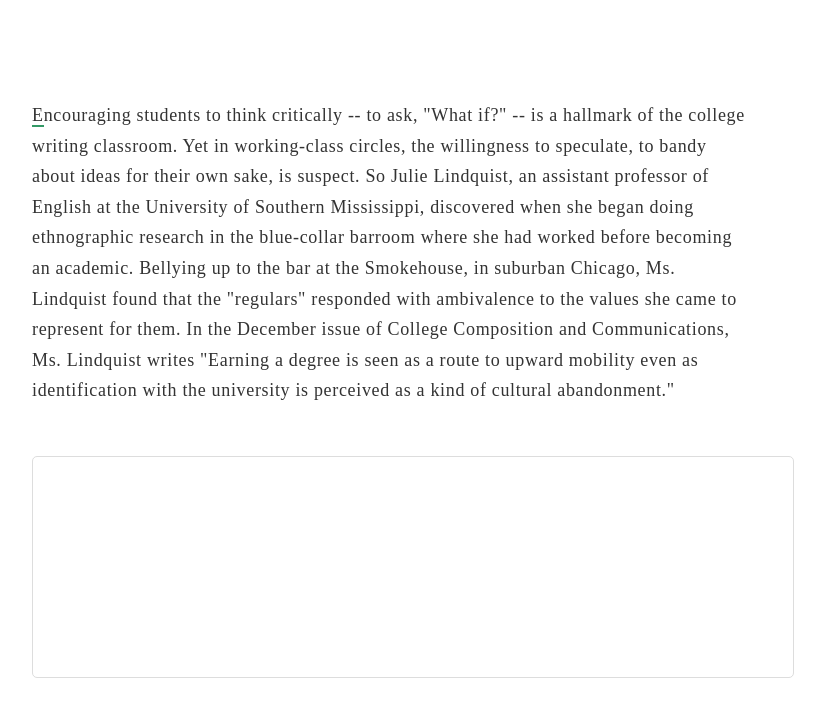
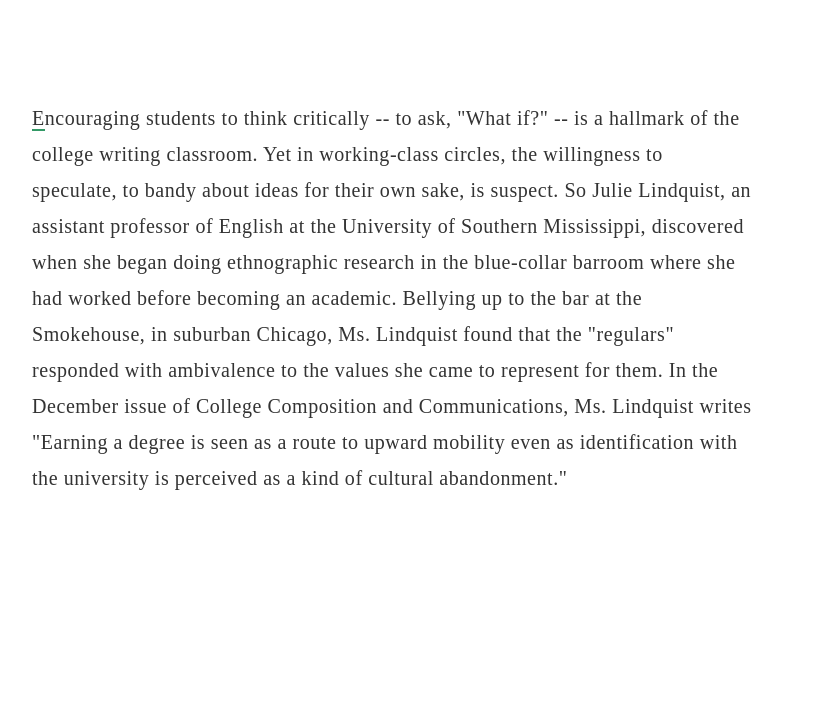
Before and after one commit to rohitpaulk/typefast, a React (Create React App) app: page / in a window 1280 px wide. Shown: the top 716 px of the page, without its empty margins (248-1073 px from the left). Built offline with nearby package versions, Linux system fonts and the light colour scheme.

Commit message:
Replace TextInput with HiddenTExtInput

```diff
--- a/src/App.tsx
+++ b/src/App.tsx
@@ -2,7 +2,7 @@
 import './App.css';
 
 import SnippetBox from './components/SnippetBox';
-import TextInput from './components/TextInput';
+import HiddenTextInput from './components/HiddenTextInput';
 
 interface IAppProps { snippetText: string; }
 interface IAppState { typedText: string; }
@@ -24,7 +24,7 @@
                 <SnippetBox
                     actualText={this.props.snippetText}
                     typedText={this.state.typedText} />
-                <TextInput onChange={this.onTypedTextChange} />
+                <HiddenTextInput onChange={this.onTypedTextChange} />
             </div>
         );
     }
--- /dev/null
+++ b/src/components/HiddenTextInput.css
@@ -0,0 +1,5 @@
+.hidden-text-input-container {
+    position: absolute;
+    top: 0px;
+    visibility: hidden;
+}
--- /dev/null
+++ b/src/components/HiddenTextInput.tsx
@@ -0,0 +1,59 @@
+import * as React from 'react';
+import './HiddenTextInput.css';
+
+interface IProps { onChange: (text: string) => void }
+interface IState { text: string; }
+
+class HiddenTextInput extends React.Component<IProps, IState> {
+    constructor(props: IProps) {
+        super(props)
+        this.state = { text: "" }
+        this.handleKeyPress = this.handleKeyPress.bind(this)
+        this.handleKeyDown = this.handleKeyDown.bind(this)
+    }
+
+    public componentWillMount() {
+        document.addEventListener("keydown", this.handleKeyDown);
+        document.addEventListener("keypress", this.handleKeyPress);
+    }
+
+    public componentWillUnmount() {
+        document.removeEventListener("keydown", this.handleKeyDown);
+        document.removeEventListener("keypress", this.handleKeyPress);
+    }
+
+    public handleKeyDown(e: KeyboardEvent) {
+        if (e.key == 'Backspace') {
+            this.handleBackspace()
+        }
+    }
+
+    public handleKeyPress(e: KeyboardEvent) {
+        // Hack! All non-printable chars seem to have a 'key' value that is
+        // longer than one character
+        if (e.key.length == 1) {
+            this.handleCharacter(e.key)
+        }
+    }
+
+    public handleBackspace() {
+        this.changeText(this.state.text.slice(0, -1));
+    }
+
+    public handleCharacter(character: string) {
+        this.changeText(this.state.text + character);
+    }
+
+    public changeText(value: string) {
+        this.setState({text: value});
+        this.props.onChange(value);
+    }
+
+    public render() {
+        return (
+            <div className="hidden-text-input-container" />
+        );
+    }
+}
+
+export default HiddenTextInput;
--- a/src/components/SnippetBox.css
+++ b/src/components/SnippetBox.css
@@ -4,9 +4,9 @@
 
 .snippet-box-container .snippet-text {
     font-family: 'Source Code Pro';
-    font-size: 18px;
-    letter-spacing: 0.08ex;
-    line-height: 1.7em;
+    font-size: 20px;
+    letter-spacing: 0.06ex;
+    line-height: 1.8em;
 }
 
 .snippet-box-container .snippet-text .char-correct {
--- a/src/components/TextInput.css
+++ /dev/null
@@ -1,16 +0,0 @@
-.text-input-container {
-    margin-top: 50px;
-}
-
-.text-input-container textarea {
-    width: 100%;
-    height: 180px;
-    padding: 20px;
-    border: 1px #ddd solid;
-    border-radius: 5px;
-    resize: none;
-
-    font-family: 'Open Sans';
-    font-size: 14px;
-    color: #333;
-}
--- a/src/components/TextInput.tsx
+++ /dev/null
@@ -1,30 +0,0 @@
-import * as React from 'react';
-import './TextInput.css';
-
-interface IProps { onChange: (text: string) => void }
-interface IState { text: string; }
-
-class TextInput extends React.Component<IProps, IState> {
-    constructor(props: IProps) {
-        super(props)
-        this.state = { text: "" }
-        this.onTextChange = this.onTextChange.bind(this)
-    }
-
-    public onTextChange(e: React.ChangeEvent<HTMLTextAreaElement>) {
-        this.setState({text: e.target.value});
-        this.props.onChange(e.target.value);
-    }
-
-    public render() {
-        return (
-            <div className="text-input-container">
-                <textarea
-                    value={this.state.text}
-                    onChange={this.onTextChange} />
-            </div>
-        );
-    }
-}
-
-export default TextInput;
```
